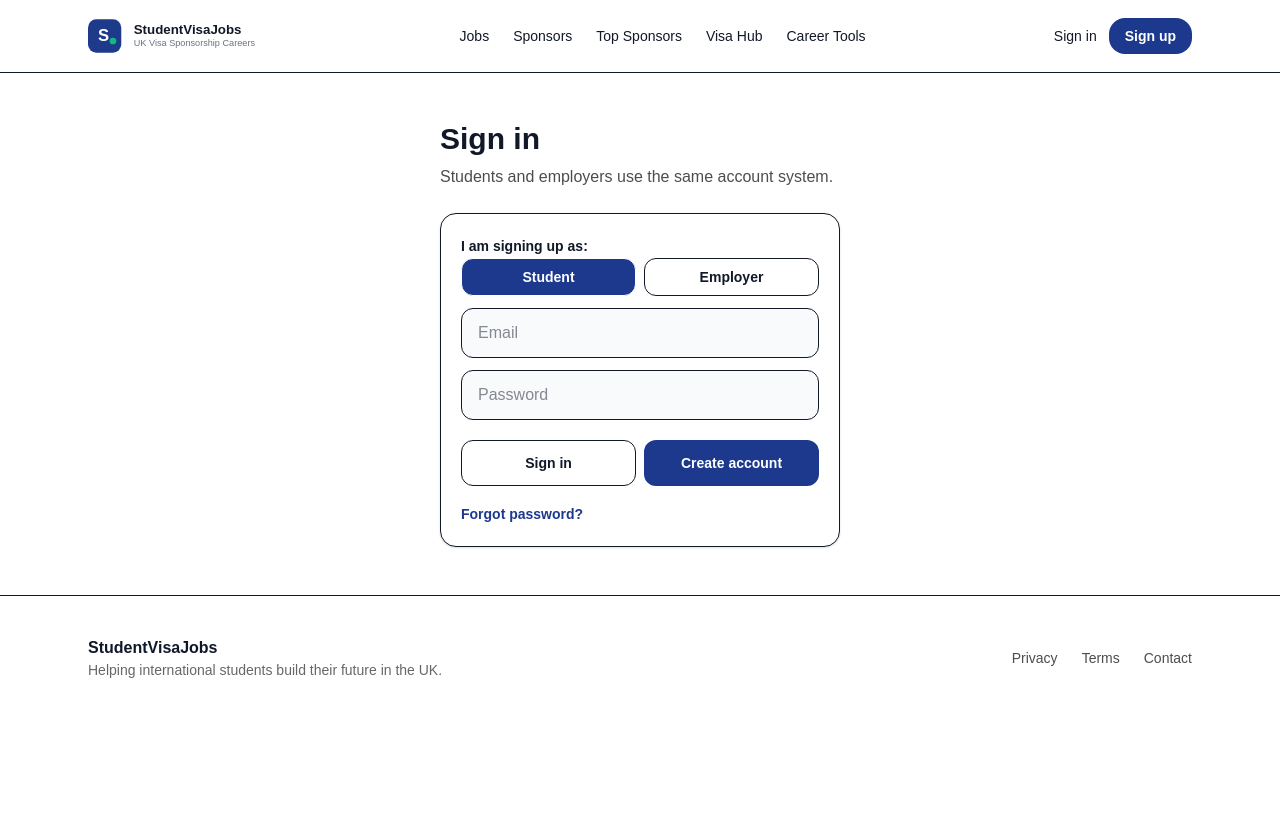
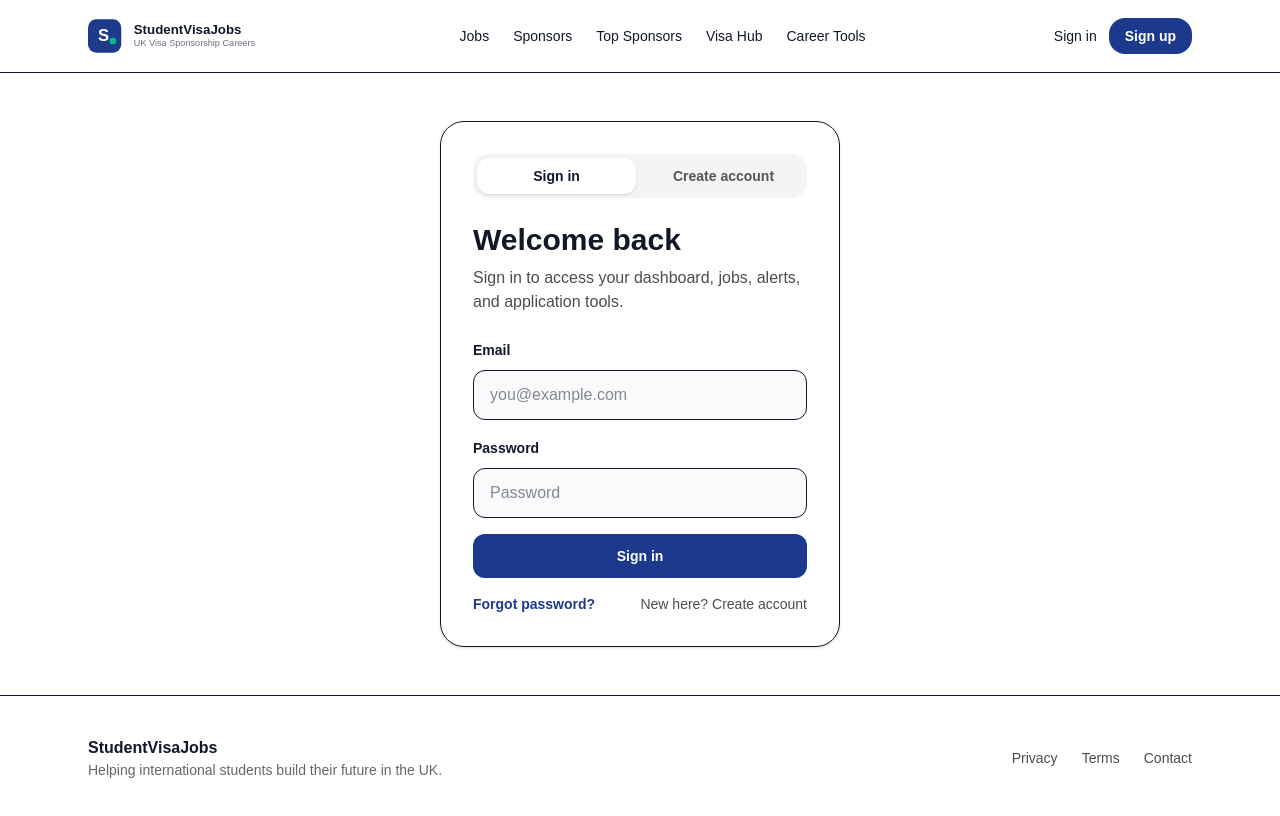
Before and after one commit to studentvisajobs/studentvisajobs, a Next.js app: page /auth in a window 1280 px wide. Shown: the top 816 px of the page. Built offline with nearby package versions, Linux system fonts and the light colour scheme; no server answers.

Commit message:
Polish auth page UX

```diff
--- a/src/app/auth/page.tsx
+++ b/src/app/auth/page.tsx
@@ -6,8 +6,10 @@ import { supabase } from "@/lib/supabase/client";
 import { ensureProfile } from "@/lib/ensureProfile";
 
 type UserRole = "student" | "employer";
+type AuthMode = "signin" | "signup";
 
 export default function AuthPage() {
+  const [mode, setMode] = useState<AuthMode>("signin");
   const [email, setEmail] = useState("");
   const [password, setPassword] = useState("");
   const [role, setRole] = useState<UserRole>("student");
@@ -130,14 +132,55 @@ export default function AuthPage() {
   }
 
   return (
-    <main className="mx-auto max-w-md px-6 py-12">
-      <h1 className="text-3xl font-bold">Sign in</h1>
+    <main className="mx-auto max-w-md px-5 py-10 sm:px-6 sm:py-12">
+      <div className="rounded-3xl border bg-white p-6 shadow-sm sm:p-8">
+        <div className="grid grid-cols-2 gap-2 rounded-2xl bg-gray-100 p-1">
+          <button
+            type="button"
+            onClick={() => {
+              setMode("signin");
+              setMsg("");
+            }}
+            className={`rounded-xl px-4 py-2 text-sm font-semibold transition ${
+              mode === "signin"
+                ? "bg-white text-slate-900 shadow-sm"
+                : "text-black/65 hover:text-slate-900"
+            }`}
+          >
+            Sign in
+          </button>
+
+          <button
+            type="button"
+            onClick={() => {
+              setMode("signup");
+              setMsg("");
+            }}
+            className={`rounded-xl px-4 py-2 text-sm font-semibold transition ${
+              mode === "signup"
+                ? "bg-white text-slate-900 shadow-sm"
+                : "text-black/65 hover:text-slate-900"
+            }`}
+          >
+            Create account
+          </button>
+        </div>
+
+        <div className="mt-6">
+          <h1 className="text-3xl font-bold">
+            {mode === "signin" ? "Welcome back" : "Create your account"}
+          </h1>
+
           <p className="mt-2 text-black/70">
-        Students and employers use the same account system.
+            {mode === "signin"
+              ? "Sign in to access your dashboard, jobs, alerts, and application tools."
+              : "Create an account to explore visa sponsorship jobs, sponsor companies, and AI career tools."}
           </p>
+        </div>
 
-      <div className="mt-6 space-y-3 rounded-2xl border bg-white p-5 shadow-sm">
-        <label className="text-sm font-semibold">I am signing up as:</label>
+        {mode === "signup" && (
+          <div className="mt-6 space-y-3 rounded-2xl border bg-gray-50 p-4">
+            <label className="text-sm font-semibold">I am creating an account as:</label>
 
             <div className="grid grid-cols-2 gap-2">
               <button
@@ -165,32 +208,45 @@ export default function AuthPage() {
               </button>
             </div>
 
+            <p className="text-xs text-black/60">
+              Students can track applications and use AI tools. Employers can create a company profile and post jobs.
+            </p>
+          </div>
+        )}
+
+        <div className="mt-6 grid gap-4">
+          <div>
+            <label className="text-sm font-semibold">Email</label>
             <input
-          className="w-full rounded-xl border bg-gray-50 px-4 py-3"
-          placeholder="Email"
+              className="mt-2 w-full rounded-xl border bg-gray-50 px-4 py-3"
+              placeholder="you@example.com"
               type="email"
               value={email}
               onChange={(e) => setEmail(e.target.value)}
             />
+          </div>
 
+          <div>
+            <label className="text-sm font-semibold">Password</label>
             <input
-          className="w-full rounded-xl border bg-gray-50 px-4 py-3"
+              className="mt-2 w-full rounded-xl border bg-gray-50 px-4 py-3"
               placeholder="Password"
               type="password"
               value={password}
               onChange={(e) => setPassword(e.target.value)}
             />
+          </div>
 
-        <div className="grid grid-cols-2 gap-2 pt-2">
+          {mode === "signin" ? (
             <button
               onClick={signIn}
               disabled={loading}
-            className="rounded-xl border px-4 py-3 text-sm font-semibold hover:bg-gray-50 disabled:opacity-50"
+              className="rounded-xl bg-blue-900 px-4 py-3 text-sm font-semibold text-white hover:bg-blue-800 disabled:opacity-50"
               type="button"
             >
               {loading ? "Please wait..." : "Sign in"}
             </button>
-
+          ) : (
             <button
               onClick={signUp}
               disabled={loading}
@@ -199,18 +255,47 @@ export default function AuthPage() {
             >
               {loading ? "Please wait..." : "Create account"}
             </button>
-        </div>
+          )}
 
-        <div className="pt-1">
+          <div className="flex items-center justify-between gap-3 text-sm">
             <Link
               href="/auth/forgot-password"
-            className="text-sm font-semibold text-blue-900 hover:text-blue-700"
+              className="font-semibold text-blue-900 hover:text-blue-700"
             >
               Forgot password?
             </Link>
+
+            {mode === "signin" ? (
+              <button
+                type="button"
+                onClick={() => {
+                  setMode("signup");
+                  setMsg("");
+                }}
+                className="text-black/70 hover:text-slate-900"
+              >
+                New here? Create account
+              </button>
+            ) : (
+              <button
+                type="button"
+                onClick={() => {
+                  setMode("signin");
+                  setMsg("");
+                }}
+                className="text-black/70 hover:text-slate-900"
+              >
+                Already have an account? Sign in
+              </button>
+            )}
           </div>
 
-        {msg && <p className="text-sm text-black/70">{msg}</p>}
+          {msg && (
+            <div className="rounded-xl border bg-gray-50 p-3 text-sm text-black/75">
+              {msg}
+            </div>
+          )}
+        </div>
       </div>
     </main>
   );
```
Lines whose indentation alone changed are shown as unchanged.
